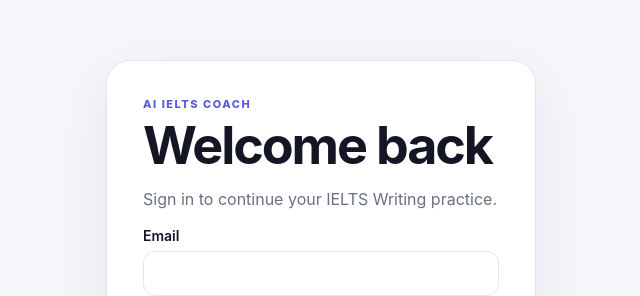
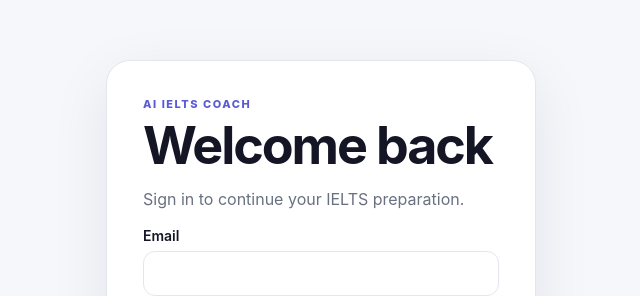
Before and after one commit to adhishmodi/ai-ielts-coach, a Next.js app in the folder frontend/: page /login in a window 1280 px wide. Shown: the part 127-423 px from the top of the page, without its empty margins (319-959 px from the left). Built offline with nearby package versions, Linux system fonts and the light colour scheme; no server answers.

Commit message:
feat(frontend): land authenticated users on dashboard

```diff
--- a/frontend/app/login/page.tsx
+++ b/frontend/app/login/page.tsx
@@ -23,7 +23,7 @@
         body: JSON.stringify({ email, password }),
       });
       saveTokens(tokens);
-      router.replace("/writing");
+      router.replace("/");
     } catch (err) {
       setError(err instanceof Error ? err.message : "Login failed");
     } finally {
@@ -36,7 +36,7 @@
       <form className="auth-card" onSubmit={submit}>
         <div className="eyebrow">AI IELTS COACH</div>
         <h1>Welcome back</h1>
-        <p className="muted">Sign in to continue your IELTS Writing practice.</p>
+        <p className="muted">Sign in to continue your IELTS preparation.</p>
         <label>Email<input type="email" value={email} onChange={(e) => setEmail(e.target.value)} required /></label>
         <label>Password<input type="password" value={password} onChange={(e) => setPassword(e.target.value)} required /></label>
         {error && <div className="error-box">{error}</div>}
```
